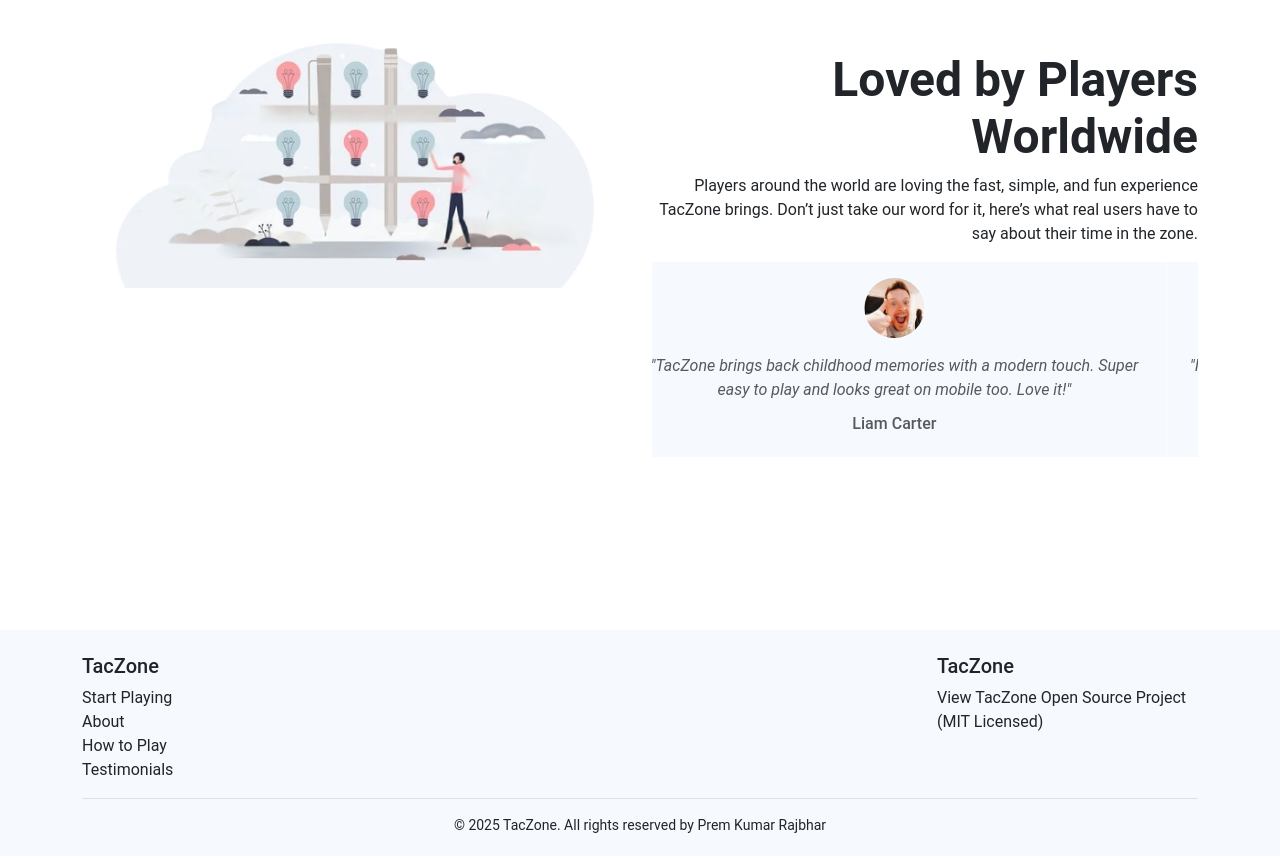
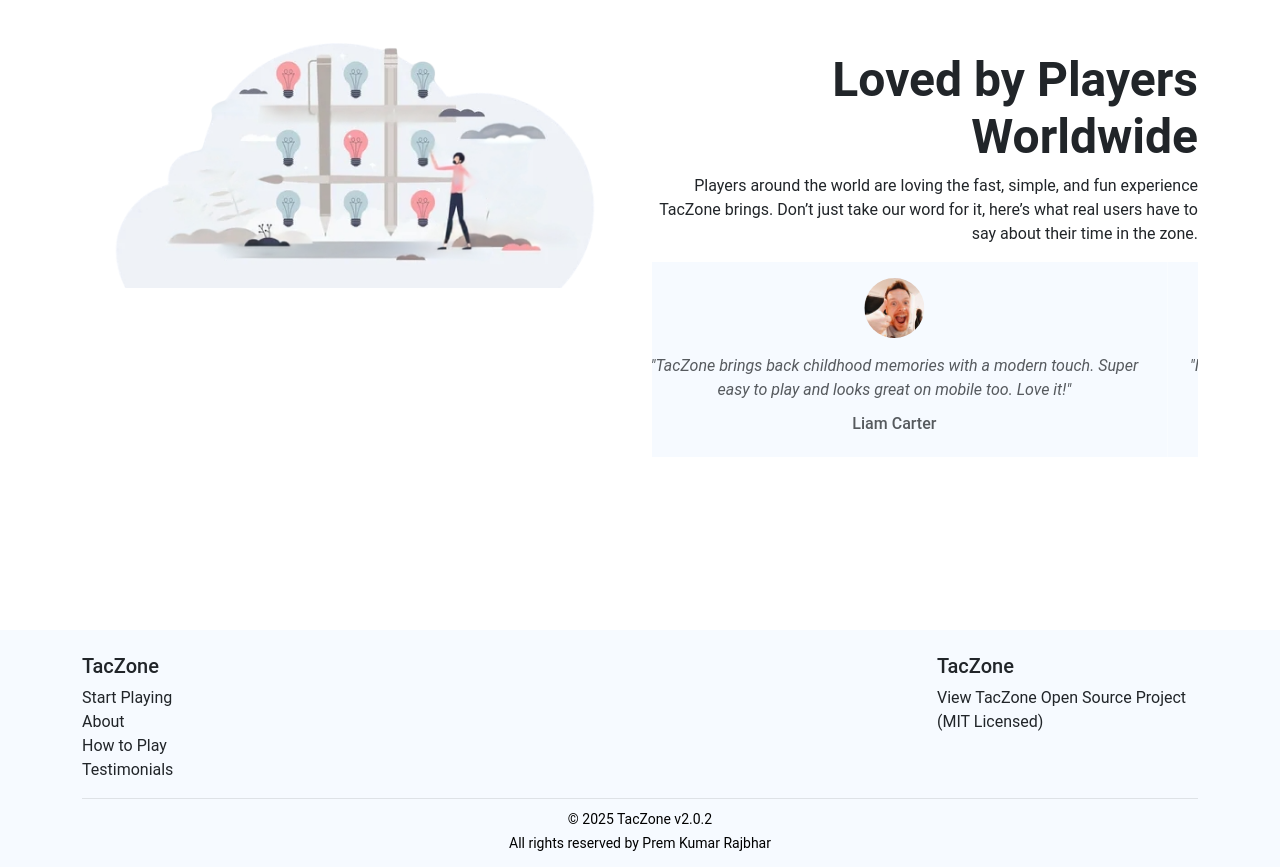
Before and after one commit to premkrrajbhar/TacZone, a plain HTML site: page index.html in a window 1280 px wide. Shown: the part 2123-2990 px from the top of the page. Drawn offline with Linux system fonts and the light colour scheme.

Commit message:
added version meta tag, fixed footer section and added developer comment as a signature

```diff
--- a/index.html
+++ b/index.html
@@ -12,6 +12,7 @@
   <meta name="keywords"
     content="Tic Tac Toe, TacZone, XO game, play tic tac toe, two player game, classic games, browser game, tic tac toe online, tic tac toe AI, strategy games, HTML games, JavaScript games">
   <meta name="robots" content="index, follow">
+  <meta name="version" content="v2.0.2">
 
   <!-- =================== Favicon =================== -->
   <link rel="shortcut icon" href="assets/favicon/taczoneFavicon.png" type="image/png">
@@ -251,10 +252,17 @@
               Project <br><span class="customSize">(MIT Licensed)</span></a></p>
         </div>
       </div>
-      <div class="text-center text-dark pt-3 border-top">
-        <p class="small">© 2025 TacZone. All rights reserved by <a href="https://github.com/premkrrajbhar"
-            class="text-dark text-decoration-none" target="_blank">Prem Kumar Rajbhar</a></p>
+
+      <div class="text-center py-2 border-top text-black">
+        <small>© 2025 TacZone v2.0.2</small><br>
+        <small>
+          All rights reserved by <a href="https://github.com/premkrrajbhar/" target="_blank"
+            class="text-decoration-none text-black">
+            Prem Kumar Rajbhar
+          </a>
+        </small>
       </div>
+
     </div>
   </footer>
   <!-- ================================ Footer Section End ================================ -->
@@ -266,6 +274,24 @@
   <!-- =================== Custom JS =================== -->
   <script src="scripts/script.js"></script>
 
+
+  <!--
+  =========================================================
+  Project Name : TacZone
+  Version      : v2.0.2
+  Last Updated : 2025-07-04
+  Type         : Open Source Web Project
+  License      : MIT License
+
+  Designed and Developed by Prem Kumar Rajbhar
+  Portfolio    : https://premkrrajbhar.github.io/Prem-Kumar-Rajbhar/
+  GitHub       : https://github.com/premkrrajbhar
+
+  © 2025 Prem Kumar Rajbhar. All rights reserved.
+  =========================================================
+  -->
+
+
 </body>
 
 </html>
```
